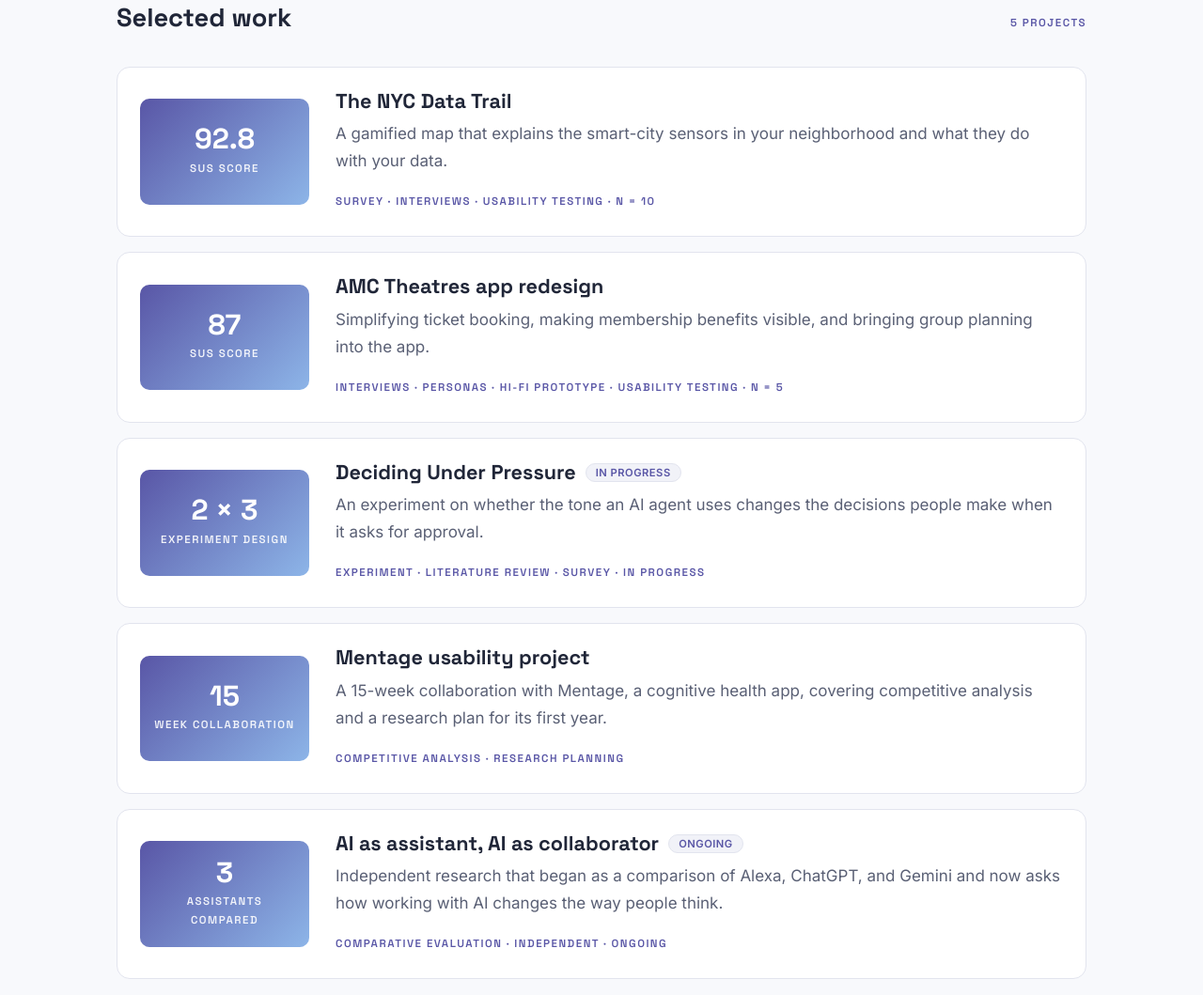
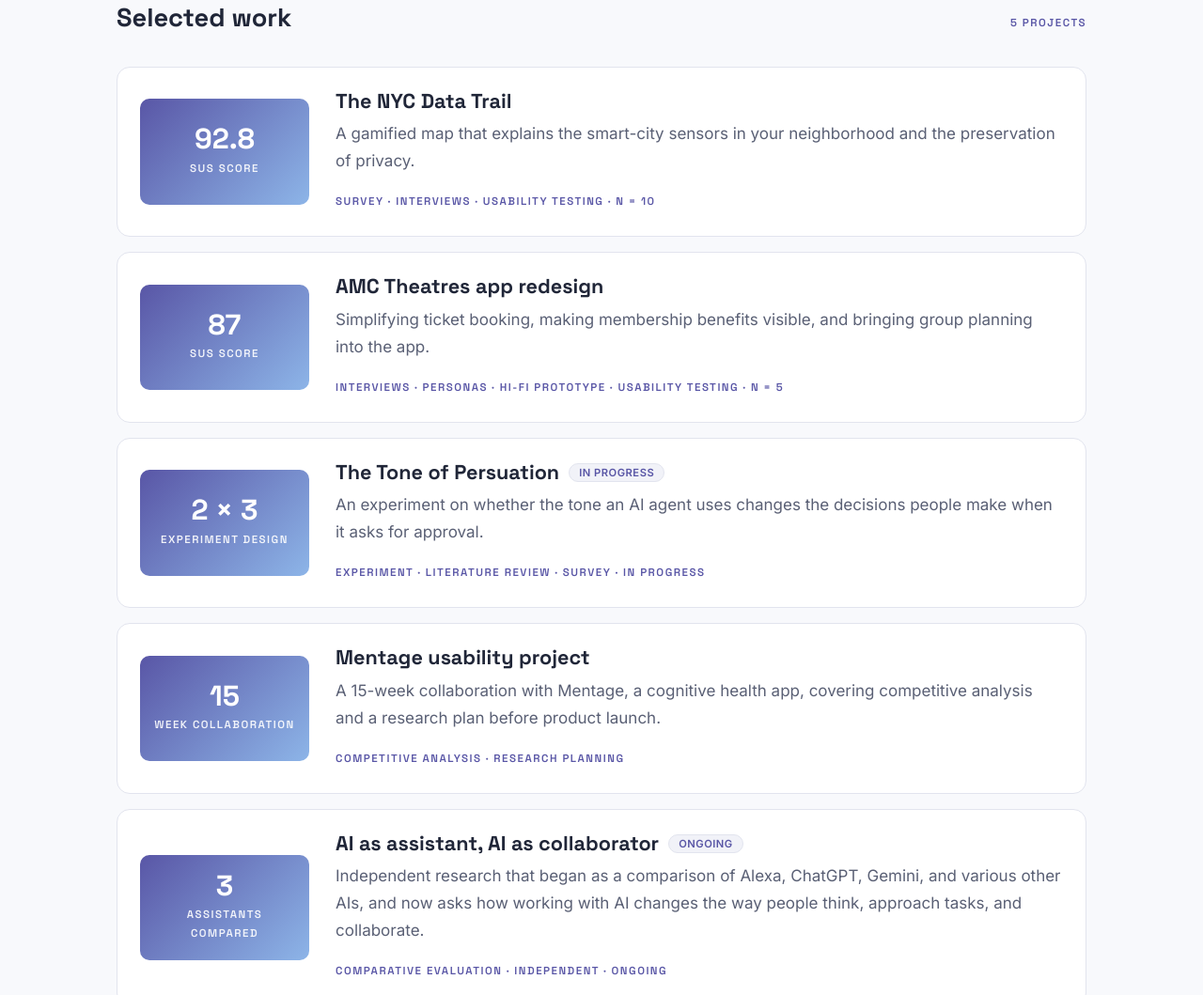
Before and after one commit to breestopper/breestopper.github.io, a plain HTML site: page index.html in a window 1280 px wide. Shown: the part 772-1831 px from the top of the page at 94% size. Drawn offline with Linux system fonts and the light colour scheme.

Commit message:
Revise text in index.html for improved clarity
Updated various text elements for clarity and verbage.

```diff
--- a/index.html
+++ b/index.html
@@ -27,7 +27,7 @@
         <!-- Hero -->
         <section class="wrap hero" id="top">
             <span class="label">Human-centered design researcher · New York City area</span>
-            <h1>I research how people understand, trust, and make decisions with technology, and I turn what I learn into product direction.</h1>
+            <h1>I research how people understand, trust, and make decisions with technology; I turn what I learn into product direction.</h1>
             <div class="hero-meta"><span class="label">MS in Human-Centered Design, Pace University, May 2027</span></div>
         </section>
 
@@ -43,7 +43,7 @@
                     </div>
                     <div class="work-body">
                         <h3><span class="title-text">The NYC Data Trail</span></h3>
-                        <p>A gamified map that explains the smart-city sensors in your neighborhood and what they do with your data.</p>
+                        <p>A gamified map that explains the smart-city sensors in your neighborhood and the preservation of privacy.</p>
                         <span class="label">Survey · Interviews · Usability testing · n = 10</span>
                     </div>
                 </a>
@@ -66,7 +66,7 @@
                         <span class="label">experiment design</span>
                     </div>
                     <div class="work-body">
-                        <h3><span class="title-text">Deciding Under Pressure</span> <span class="pill">In progress</span></h3>
+                        <h3><span class="title-text">The Tone of Persuation</span> <span class="pill">In progress</span></h3>
                         <p>An experiment on whether the tone an AI agent uses changes the decisions people make when it asks for approval.</p>
                         <span class="label">Experiment · Literature review · Survey · In progress</span>
                     </div>
@@ -79,7 +79,7 @@
                     </div>
                     <div class="work-body">
                         <h3><span class="title-text">Mentage usability project</span></h3>
-                        <p>A 15-week collaboration with Mentage, a cognitive health app, covering competitive analysis and a research plan for its first year.</p>
+                        <p>A 15-week collaboration with Mentage, a cognitive health app, covering competitive analysis and a research plan before product launch.</p>
                         <span class="label">Competitive analysis · Research planning</span>
                     </div>
                 </a>
@@ -91,7 +91,7 @@
                     </div>
                     <div class="work-body">
                         <h3><span class="title-text">AI as assistant, AI as collaborator</span> <span class="pill">Ongoing</span></h3>
-                        <p>Independent research that began as a comparison of Alexa, ChatGPT, and Gemini and now asks how working with AI changes the way people think.</p>
+                        <p>Independent research that began as a comparison of Alexa, ChatGPT, Gemini, and various other AIs, and now asks how working with AI changes the way people think, approach tasks, and collaborate.</p>
                         <span class="label">Comparative evaluation · Independent · Ongoing</span>
                     </div>
                 </a>
@@ -105,7 +105,7 @@
                 <div class="section-head"><h2>About</h2></div>
                 <div class="about-grid">
                     <div class="prose">
-                        <p>I'm a graduate student in Human-Centered Design at Pace University's Seidenberg School. My work sits where research meets product: interviews, surveys, usability testing, and competitive analysis that end in a clear recommendation about what to build or change.</p>
+                        <p>I'm a graduate student in Human-Centered Design at Pace University's Seidenberg School of Computer Science and Information Systems. My work sits where research meets product: interviews, surveys, usability testing, and competitive analysis that end in a clear recommendation about what to build or change.</p>
                         <p>Before grad school I spent ten years as a visual merchandiser at Target, designing sales-floor experiences around how customers actually move and shop. I also hold a BA in Visual Communication Design with a minor in Creative Writing from Ramapo College. That mix of retail floor, visual design, and writing shapes how I run studies and how I report them.</p>
                         <p>Right now I'm most interested in AI product work: explainable AI, human-AI collaboration, and how the way an AI system communicates changes what people do with it.</p>
                         <p class="quiet">Away from research: documentaries, history, tarot cards, knitting, and reading.</p>
```
